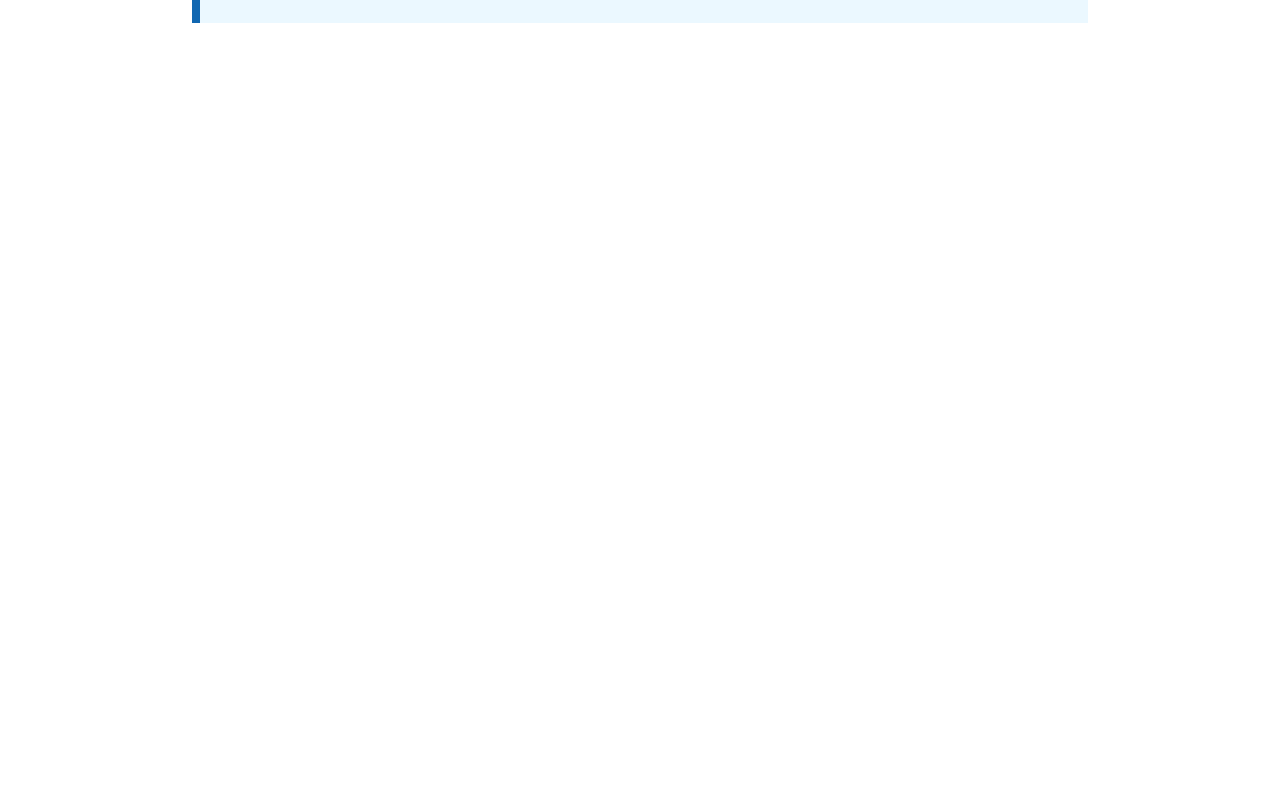
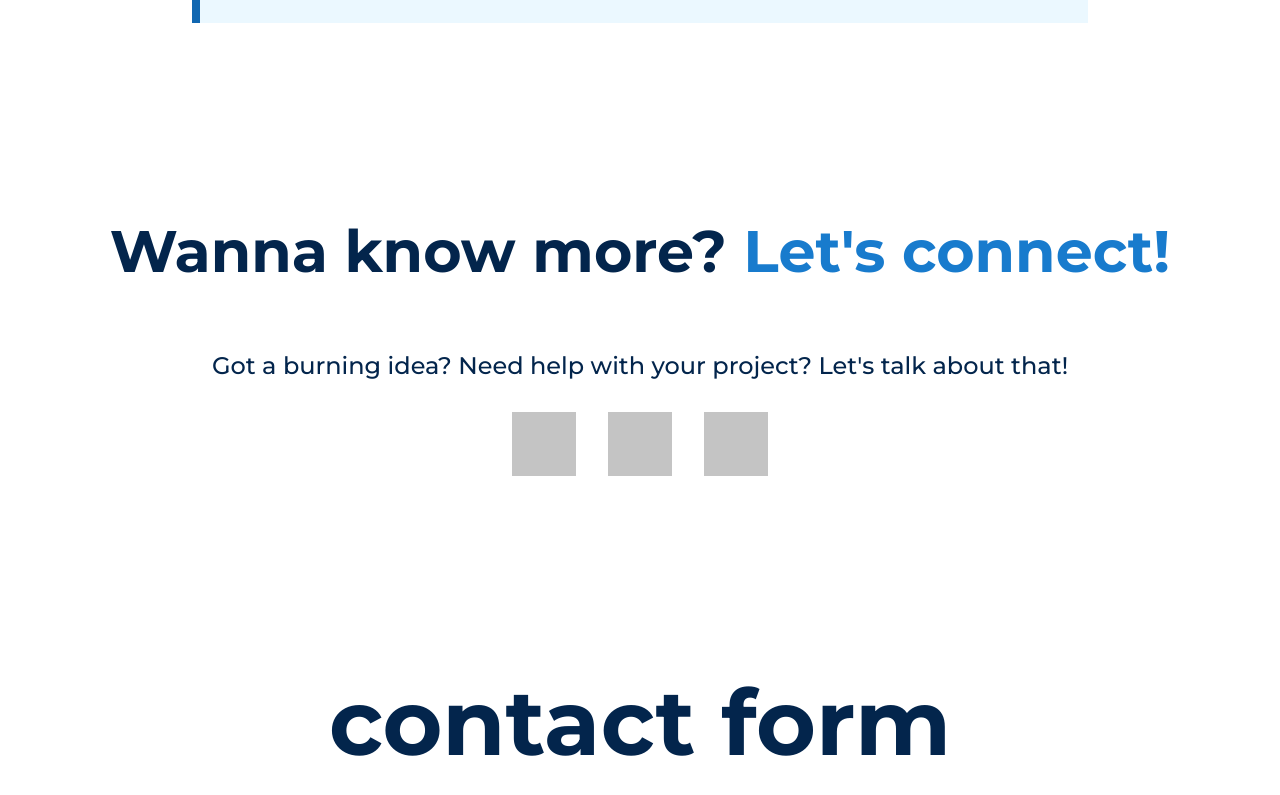
Before and after one commit to dnamme/dnamme.github.io, a Vue app: page / in a window 1280 px wide. Shown: the part 7602-8397 px from the top of the page. Before the commit the page ends 7753 px from the top, so only its background shows below. Built offline with nearby package versions, Linux system fonts and the light colour scheme.

Commit message:
add contact section and temporary contact form

```diff
--- a/src/App.vue
+++ b/src/App.vue
@@ -4,6 +4,7 @@
   <ProjectsSection />
   <AchievementsSection />
   <ExperienceSection />
+  <ContactSection />
 </template>
 
 <script>
@@ -12,6 +13,7 @@ import AboutSection from "./components/about/AboutSection.vue";
 import ProjectsSection from "./components/projects/ProjectsSection.vue";
 import AchievementsSection from "./components/achievements/AchievementsSection.vue";
 import ExperienceSection from "./components/experience/ExperienceSection.vue";
+import ContactSection from "./components/contact/ContactSection.vue";
 
 export default {
   name: "App",
@@ -21,6 +23,7 @@ export default {
     ProjectsSection,
     AchievementsSection,
     ExperienceSection,
+    ContactSection,
   },
 };
 </script>
--- /dev/null
+++ b/src/components/contact/ContactForm.vue
@@ -0,0 +1,11 @@
+<template>
+  <h1>contact form</h1>
+</template>
+
+<script>
+export default {
+  name: "ContactForm",
+};
+</script>
+
+<style scoped></style>
--- /dev/null
+++ b/src/components/contact/ContactSection.vue
@@ -0,0 +1,69 @@
+<template>
+  <div id="contact" class="main">
+    <h3 class="heading">
+      Wanna know more? <span class="h3 accented-heading">Let's connect!</span>
+    </h3>
+
+    <p class="desc">
+      Got a burning idea? Need help with your project? Let's talk about that!
+    </p>
+
+    <div class="icons">
+      <a href=""><div></div></a>
+      <a href=""><div></div></a>
+      <a href=""><div></div></a>
+    </div>
+
+    <ContactForm />
+  </div>
+</template>
+
+<script>
+import ContactForm from "./ContactForm.vue";
+
+export default {
+  name: "ContactSection",
+  components: { ContactForm },
+};
+</script>
+
+<style scoped>
+#contact {
+  max-width: 1440px;
+
+  padding: 64px 0 256px;
+
+  display: flex;
+  flex-flow: column nowrap;
+
+  align-items: center;
+}
+
+.heading {
+  margin: 0 0 64px;
+}
+
+.desc {
+  margin: 0 0 32px;
+}
+
+.icons {
+  display: flex;
+  flex-flow: row nowrap;
+
+  margin: 0 0 128px;
+}
+
+.icons > * > * {
+  width: 64px;
+  height: 64px;
+
+  background-color: #c4c4c4;
+
+  margin-right: 32px;
+}
+
+.icons > *:last-child > * {
+  margin-right: 0;
+}
+</style>
```
